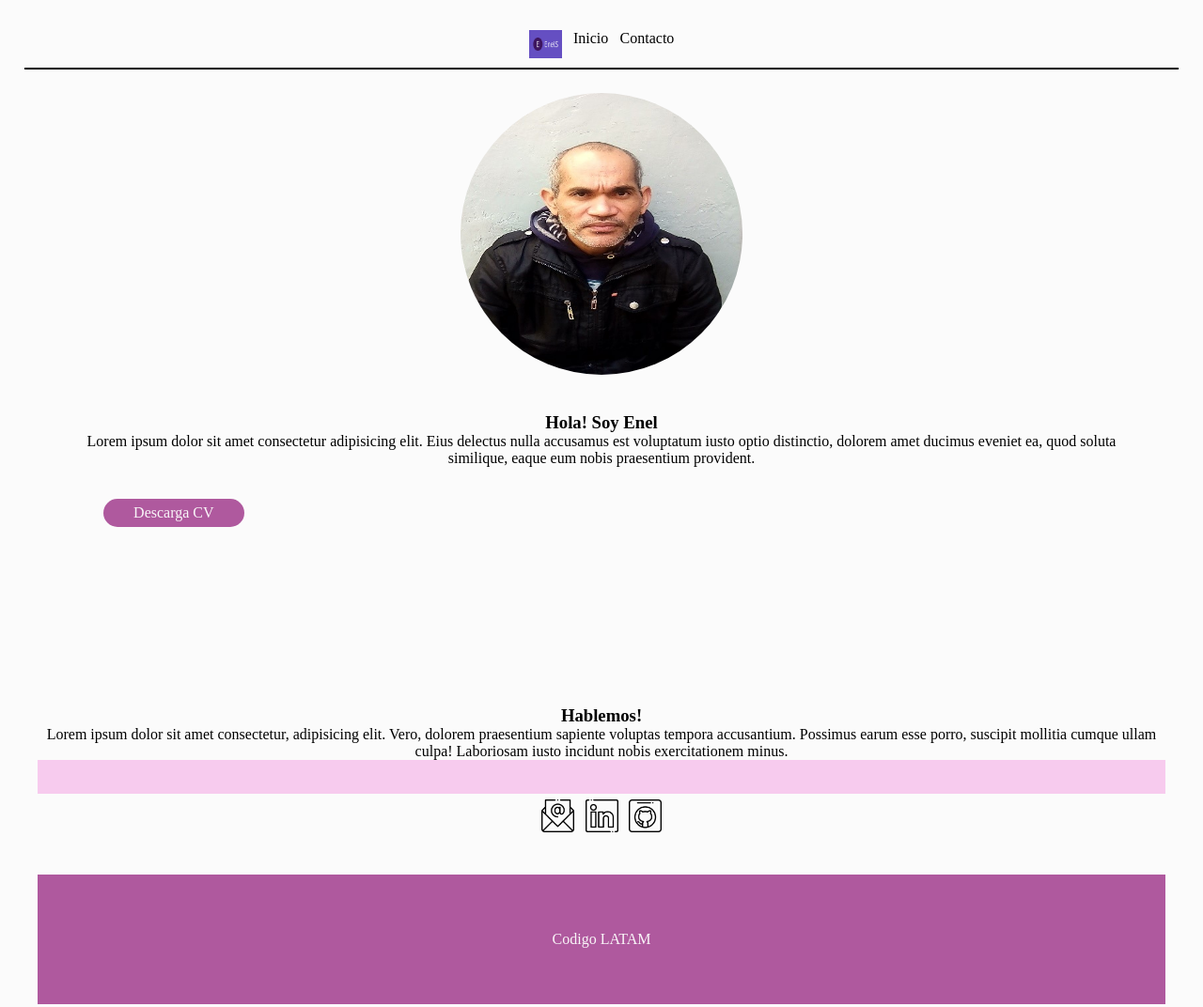
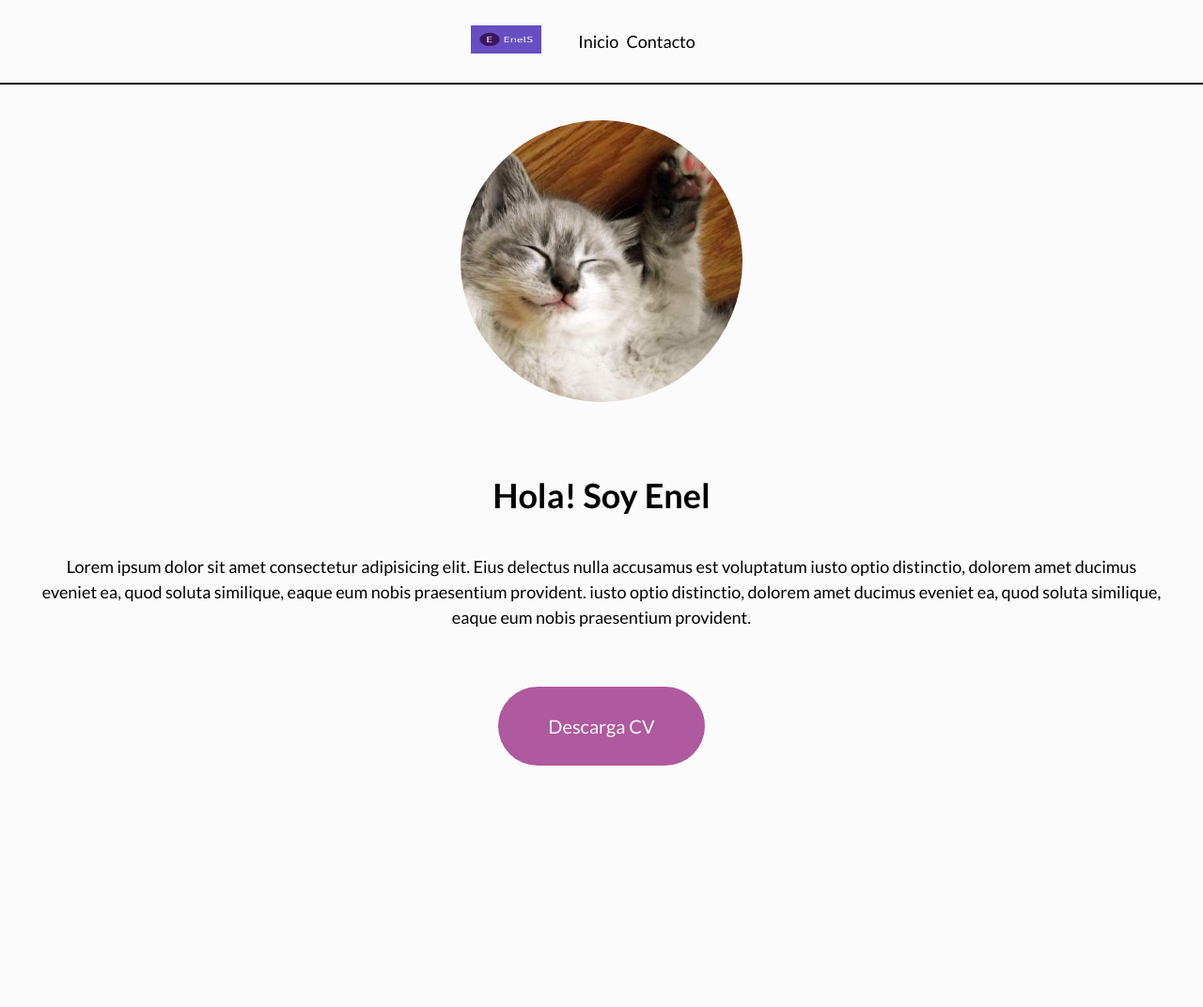
Before and after one commit to enelsotillo/codigoP-lante, a plain HTML site: page index.html in a window 1280 px wide. Shown: the top 1072 px of the page at 94% size. Drawn offline with Linux system fonts and the light colour scheme.

Commit message:
proyecto-1v1-24042023

```diff
--- a/css/styles.css
+++ b/css/styles.css
@@ -2,7 +2,7 @@
 
 /* Fonts */
 /* Importar aquí la font */
-
+@import url('https://fonts.googleapis.com/css2?family=Lato:wght@400;700&display=swap');
 
 
 /* Aquí les dejamos como ayuda este "reset" en el cual ajustamos algunas propiedades
@@ -16,7 +16,6 @@
     padding: 0;
     /* Para que el scrolleo en la one page sea suave */
     scroll-behavior: smooth;
-    background-color: #fbfbfb;
 }
 
 /* Para quitar los puntos a los items de listas */
@@ -36,6 +35,8 @@ a {
 main {
     max-width: 1200px;
     margin: auto;
+    line-height: 1.5;
+    justify-content: space-between;
 }
 
 /* Recomendaciones!
@@ -55,53 +56,96 @@ main {
 *    pueden ser frustrantes, pero estas habilidades se van desarrollando con la experiencia, es como aprender
 *    un trabajo manual, hacer una artesanía, tocar un instrumento musical... la práctica es todo!
 */
-li a .foto{
-    width: 35px;
+
+
+body{ /*general*/
+    font-size: 18px;
+    background-color: #fbfbfb;
+    font-family: 'Lato', sans-serif;
+    display: flex;
+    justify-content: space-around;
+}
+.logo{
+    width: 75px;
     height: 30px;
 }
 .redesSociales li a img{
     width: 35px;
     height: 35px;
 }
-.menuPrincipal ul{
+header .menuPrincipal ul{
     display: flex;
     flex-direction: row;
     justify-content: center;
-    margin: 2%;
+    align-items: center;
+    padding: 3.5%;
+}
+header .menuPrincipal{
+    width: 100%;
+    height: 90px;
+    display: flex;
+    flex-direction: row;
+    justify-content: center;
+    align-items: center;
+    padding: 2%;
     border-bottom: 2px #000000 solid;
+    position: fixed;
+    top: 0;
+    left: 0;
 }
 li{
-    padding: 0.5%;
+    padding: 3.5%;
 }
-.fotoPersonal figure img{
-
+figure img{
     width: 300px;
     height: 300px;
-    border-radius: 220px;
+    border-radius: 50%
 }
-.fotoPersonal{
+figure{
     display: flex;
     justify-content: center;
 }
-.articuloPersonal{
+#inicio{
+   min-height: 100vh;
    text-align: center;
-   margin: 3%;
-   padding-bottom: 10%;
+   margin-top: 8rem;
+   margin-bottom: 20px;
 }
-.articuloPersonal article .descargaCv{
+#inicio article .botonCv{
     background-color:#af599e;
-    margin: 3%;
-    width: 150px;
+    margin: auto;
+    width: 220px;
     height: 30px;
-    border-radius: 100em;
+    border-radius: 10rem;
     color: #f9f6f8;
     display: flex;
     justify-content: center;
     align-items: center;
+    font-size: 20px;
+    margin-top: 5%;
 }
-.otroTemas{
+#inicio .tituloPrincipal{
+    font-size: 36px;
+    padding: 3%;
+}
+#inicio article{
+    margin-top: 3%;
+}
+#contacto{
+    margin-top: 25rem;
+}
+#contacto article{
+    width: 100%;
     text-align: center;
-    background-color: #f7cbee;
+    background-color: rgba(175, 89, 158, 0.3);
+    color:  #0f0f0f;
+    border-radius: 10px;
+    padding: 3%;
+}
+#contacto article .tituloSecundario{
+    font-size: 28px;
+    padding: 2%;
+    text-align: center;
 }
 .redesSociales{
     display: flex;
@@ -109,13 +153,13 @@ li{
     justify-content: center;
     margin: 3%;
 }
-.pieDePie{
+.pieDePaginas{
     background-color: #af599e;
     width: 100%;
-    height: 20%;
     padding: 5%;
+    color: #fbfbfb;
+    display: flex;
+    justify-content: center;
+    align-items: center;
+    height: 90px;
 }
-.pieDePie span{
-    background-color:  #af599e;
-    color: #f9f6f8;
-}
--- a/index.html
+++ b/index.html
@@ -9,60 +9,56 @@
 
     <!-- CSS -->
     <link rel="stylesheet" href="css/styles.css">
-    <link rel="icon" type="image/x-icon" href="/images/favicon.ico">
+    <link rel="icon" type="image/x-icon" href="./img/logo.png">
     <script src="https://kit.fontawesome.com/e74ed8ddff.js" crossorigin="anonymous"></script>
 </head>
 
 <body>
+
     <header>
         <nav class="menuPrincipal">
+            <a href="#inicio"><img class="logo" src="./img/logo.png" alt="logo"></a>
             <ul>
-                <li><a href="#"><img class="foto" src="./img/logo.png" alt="logo"></a></li>
                 <li><a href="#inicio">Inicio</a></li>
-                <li><a href="#inicio">Contacto</a></li>
+                <li><a href="#contacto">Contacto</a></li>
             </ul>
         </nav>
     </header>
     <main class="contenedorGeneral">
-        <section class="fotoPersonal">
+        <section id="inicio">
             <figure>
-                <img src="./img/foto_enel.jpg" alt="Foto de la persona">
+                <img src="./img/400.jpg" alt="Foto de la persona">
             </figure>
-        </section>
-        <section class="articuloPersonal">
             <article>
-                <h1>Hola! Soy Enel</h1>
+                <h1 class="tituloPrincipal">Hola! Soy Enel</h1>
                 <p>Lorem ipsum dolor sit amet consectetur adipisicing elit. Eius delectus nulla accusamus est voluptatum
                     iusto optio distinctio, dolorem amet ducimus eveniet ea, quod soluta similique, eaque eum nobis
+                    praesentium provident. iusto optio distinctio, dolorem amet ducimus eveniet ea, quod soluta similique, eaque eum nobis
                     praesentium provident.</p>
 
-                <p class="descargaCv">Descarga CV
+                <li class="botonCv">Descarga CV
                     <a href="./archivos/Cv Enel Sotillo.pdf"></a>
-                </p>
+                </li>
             </article>
         </section>
-        <section class="otroTemas">
+        <section id="contacto">
             <article>
-                <h3>Hablemos!</h3>
+                <h3 class="tituloSecundario">Hablemos!</h3>
                 <p>Lorem ipsum dolor sit amet consectetur, adipisicing elit. Vero, dolorem praesentium sapiente voluptas
                     tempora accusantium. Possimus earum esse porro, suscipit mollitia cumque ullam culpa! Laboriosam
                     iusto incidunt nobis exercitationem minus.</p>
             </article>
-            <footer class="piePaginas">
                 <ul class="redesSociales">
                     <li><a class="redes" target="_blank" href="mailto:email@sample.com"><img src="./img/mail.png" alt=""></a></li>
                     <li><a class="redes" target="_blank" href="https://linkedin.com/in/enel-sotillo-cv"><img src="./img/linkedin.png" alt=""></a></li>
                     <li><a class="redes" target="_blank" href="https://github.com/enelsotillo"><img src="./img/github.png" alt=""></a></li>
                 </ul>
-                <ul class="pieDePie">
+        </section>
+            <footer class="pieDePaginas">
+                <ul>
                     <span>Codigo LATAM</span>
                 </ul>
             </footer>
-        </section>
     </main>
-    <!-- La estructura básica y la vinculación con CSS estan listas. A codear! 💪  -->
-    <!-- En este archivo escriban su HTML -->
-
 </body>
-
 </html>
```
Also changed, not shown: Diseño.png (added), fonts/Lato2/Lato-Black.ttf (added), fonts/Lato2/Lato-BlackItalic.ttf (added), fonts/Lato2/Lato-Bold.ttf (added), fonts/Lato2/Lato-BoldItalic.ttf (added), fonts/Lato2/Lato-Italic.ttf (added), fonts/Lato2/Lato-Light.ttf (added), fonts/Lato2/Lato-LightItalic.ttf (added), fonts/Lato2/Lato-Regular.ttf (added), fonts/Lato2/Lato-Thin.ttf (added), fonts/Lato2/Lato-ThinItalic.ttf (added), fonts/Lato2/OFL.txt (added), img/400.jpg (added), 2 other files.
